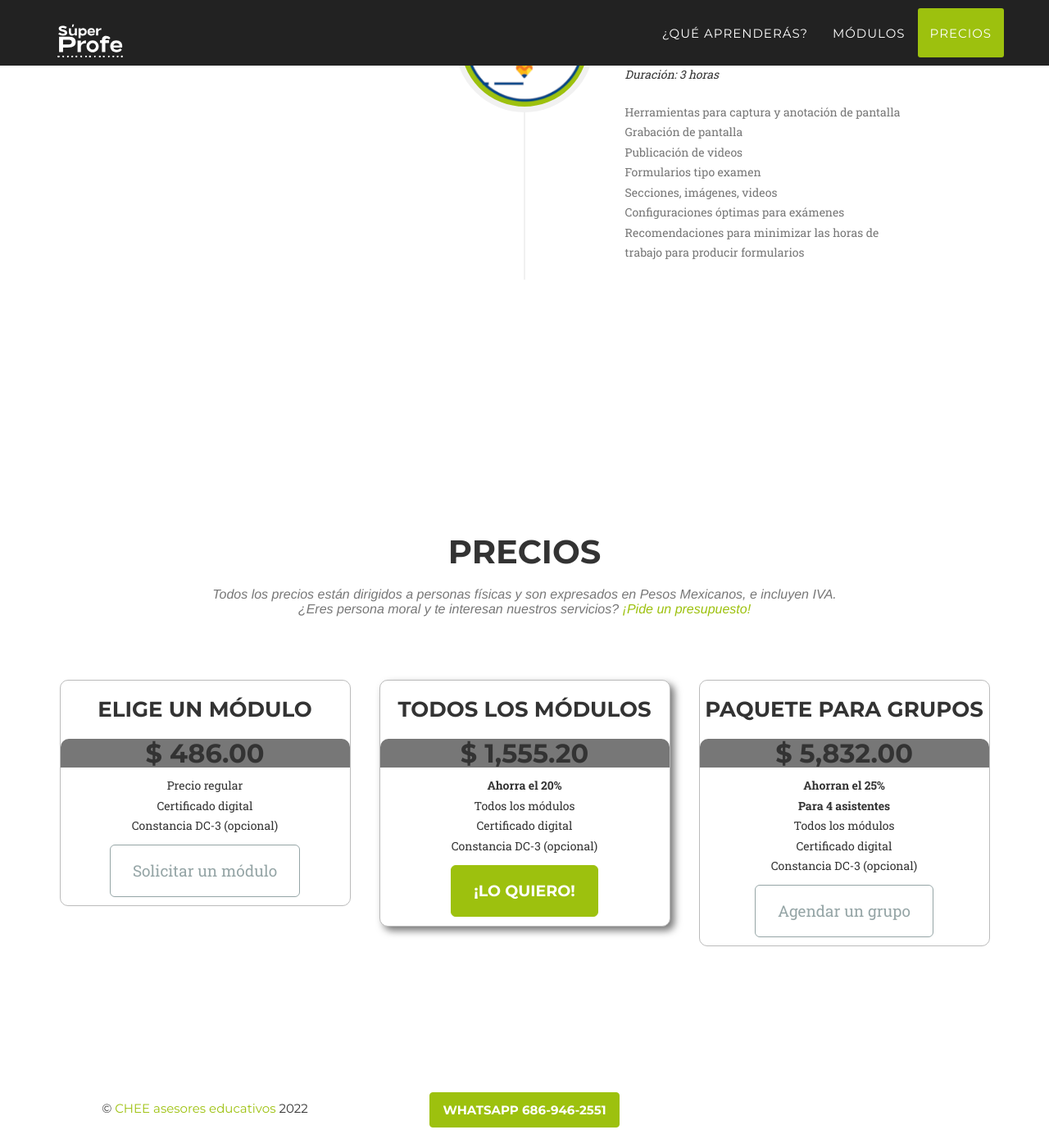
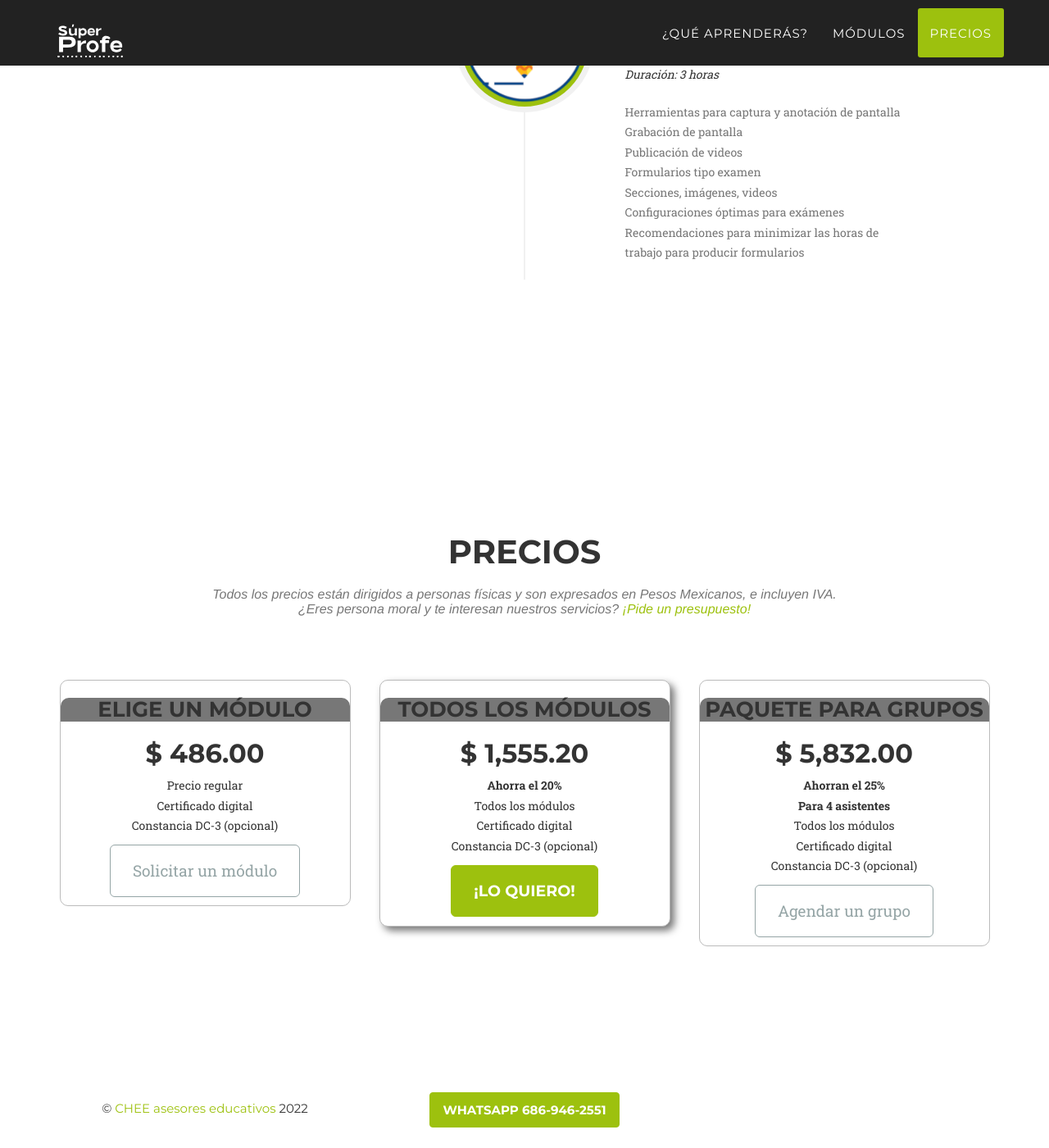
Before and after one commit to camachevaz/superProfe, a Jekyll site: the page built from index.html, in a window 1280 px wide and 1400 px high, scrolled down 3531 px. Shown: the whole window at 82% size. Built offline with Jekyll 4.4.1, drawn with Linux system fonts in a browser that asks for light colours; some web fonts are replaced.

Commit message:
Update agency.css

```diff
--- a/_includes/css/agency.css
+++ b/_includes/css/agency.css
@@ -870,7 +870,7 @@ body {
 border: solid 1px #bbb;
 margin:.25rem;
 text-align: center;}
-#precios .col-md-4 div h2, #precios #popular div h2{border-radius: 1rem 1rem 0 0;
+#precios .col-md-4 div h3, #precios #popular div h3{border-radius: 1rem 1rem 0 0;
 background-color: #777;}
 #precios #popular div{background-color: #fff;
 box-shadow: 5px 5px 10px #777;}
```
